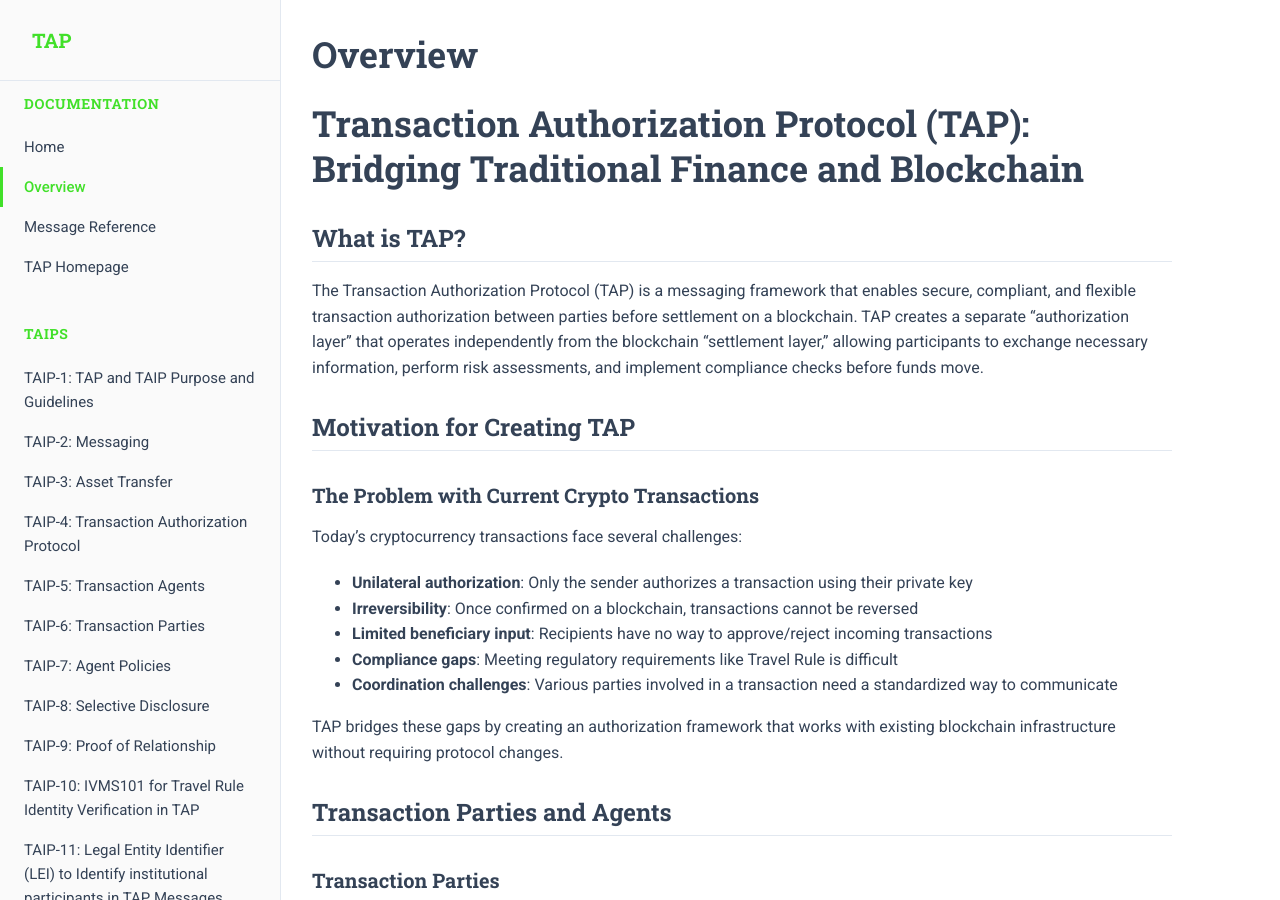
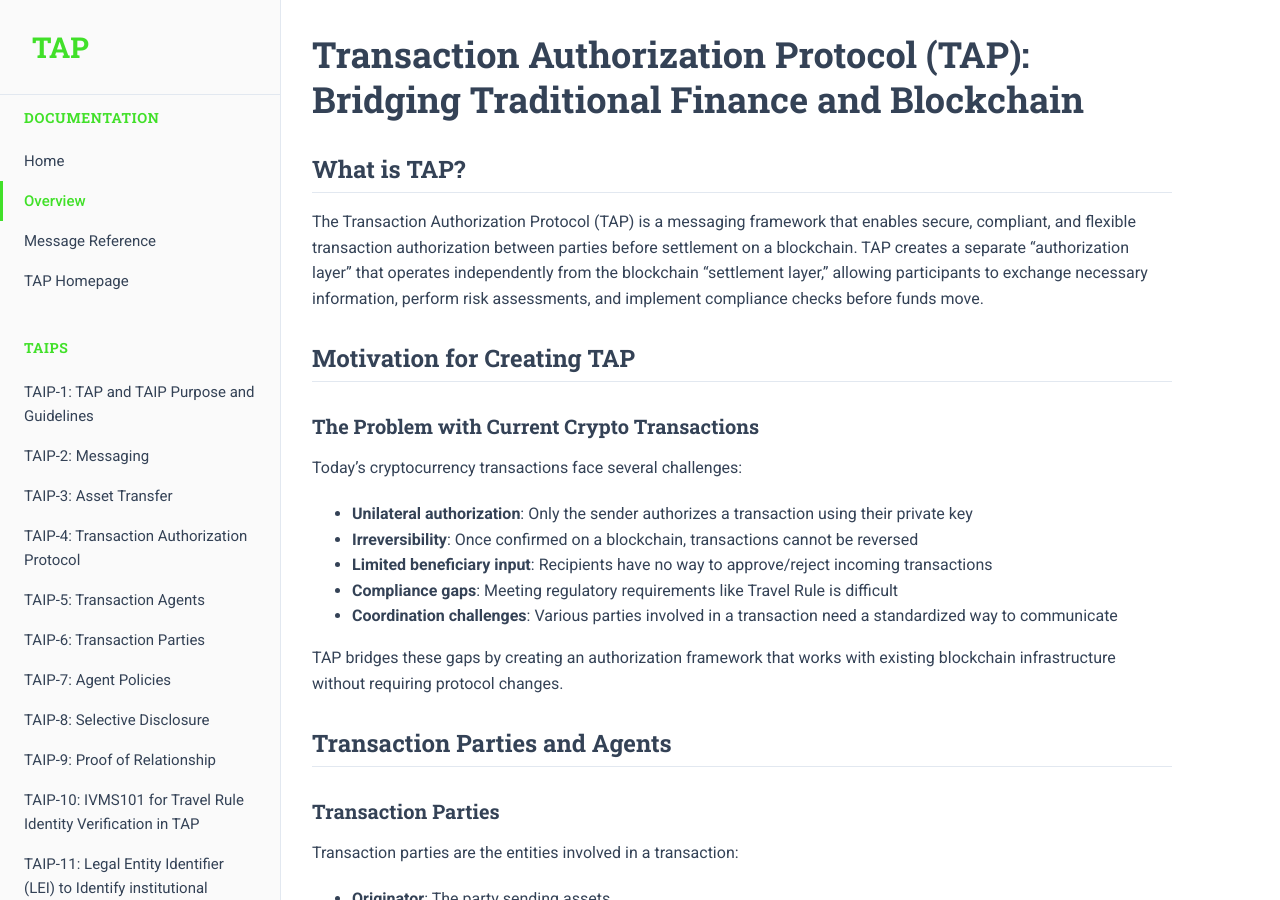
Before and after one commit to TransactionAuthorizationProtocol/TAIPs, a Jekyll site: the page built from tap-overview.md, in a window 1280 px wide and 900 px high. Built offline with Jekyll 4.4.1, drawn with Linux system fonts in a browser that asks for light colours; some of the changed text lies outside the part shown.

Commit message:
Tweaked the layout

```diff
--- a/_layouts/default.html
+++ b/_layouts/default.html
@@ -13,7 +13,7 @@
   <div class="wrapper">
     <aside class="sidebar">
       <div class="header">
-        <a href="{{ '/' | relative_url }}" class="logo">TAP</a>
+        <a href="{{ '/' | relative_url }}" class="logo" style="font-size: 1.8rem; font-weight: 700;">TAP</a>
       </div>
 
       <nav>
--- a/_layouts/page.html
+++ b/_layouts/page.html
@@ -3,9 +3,11 @@ layout: default
 ---
 
 <article class="page">
+  {% unless page.permalink == '/overview/' or page.permalink == '/messages/' %}
   <header>
     <h1>{{ page.title }}</h1>
   </header>
+  {% endunless %}
 
   <div class="page-content">
     {{ content }}
```
